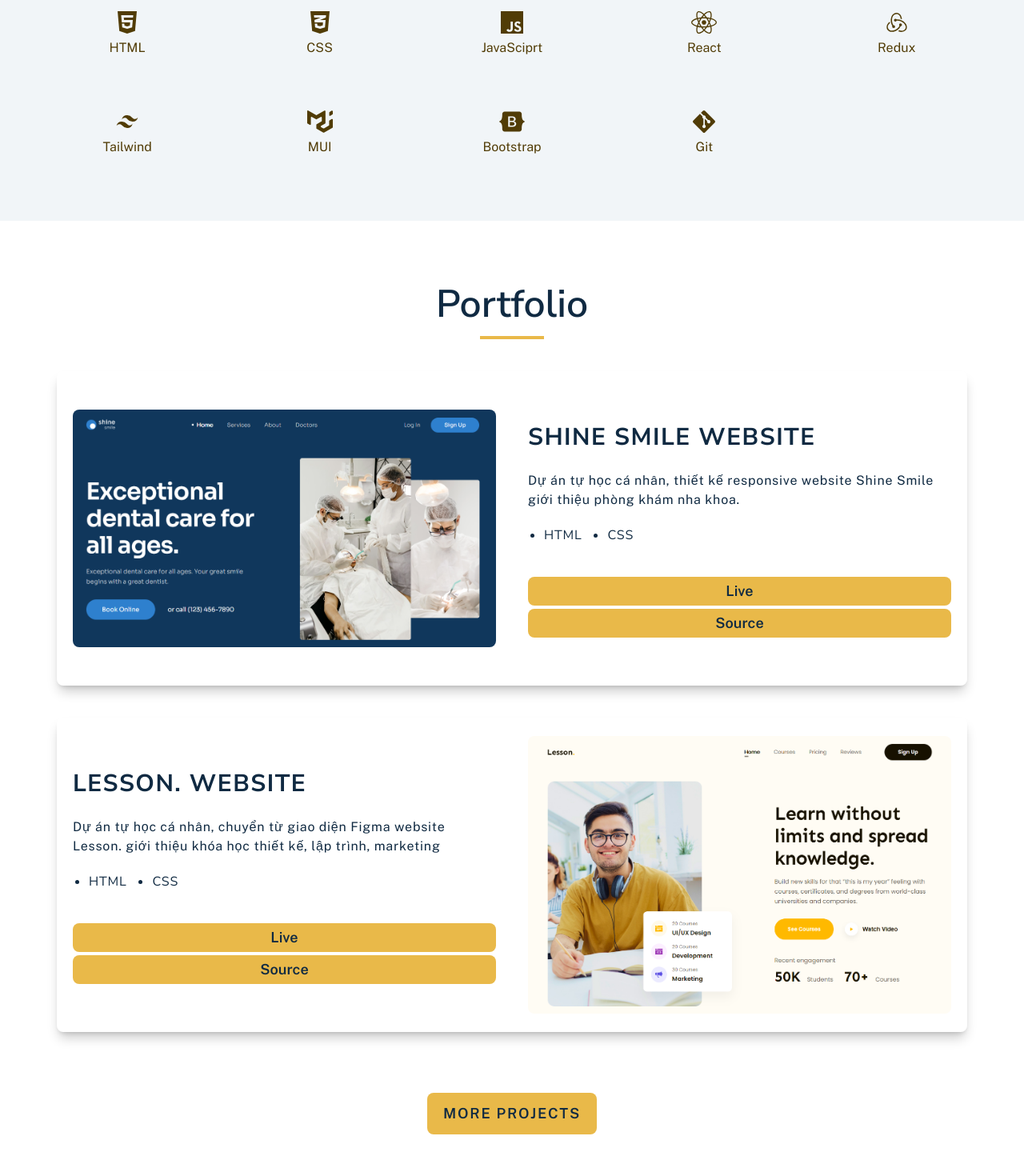
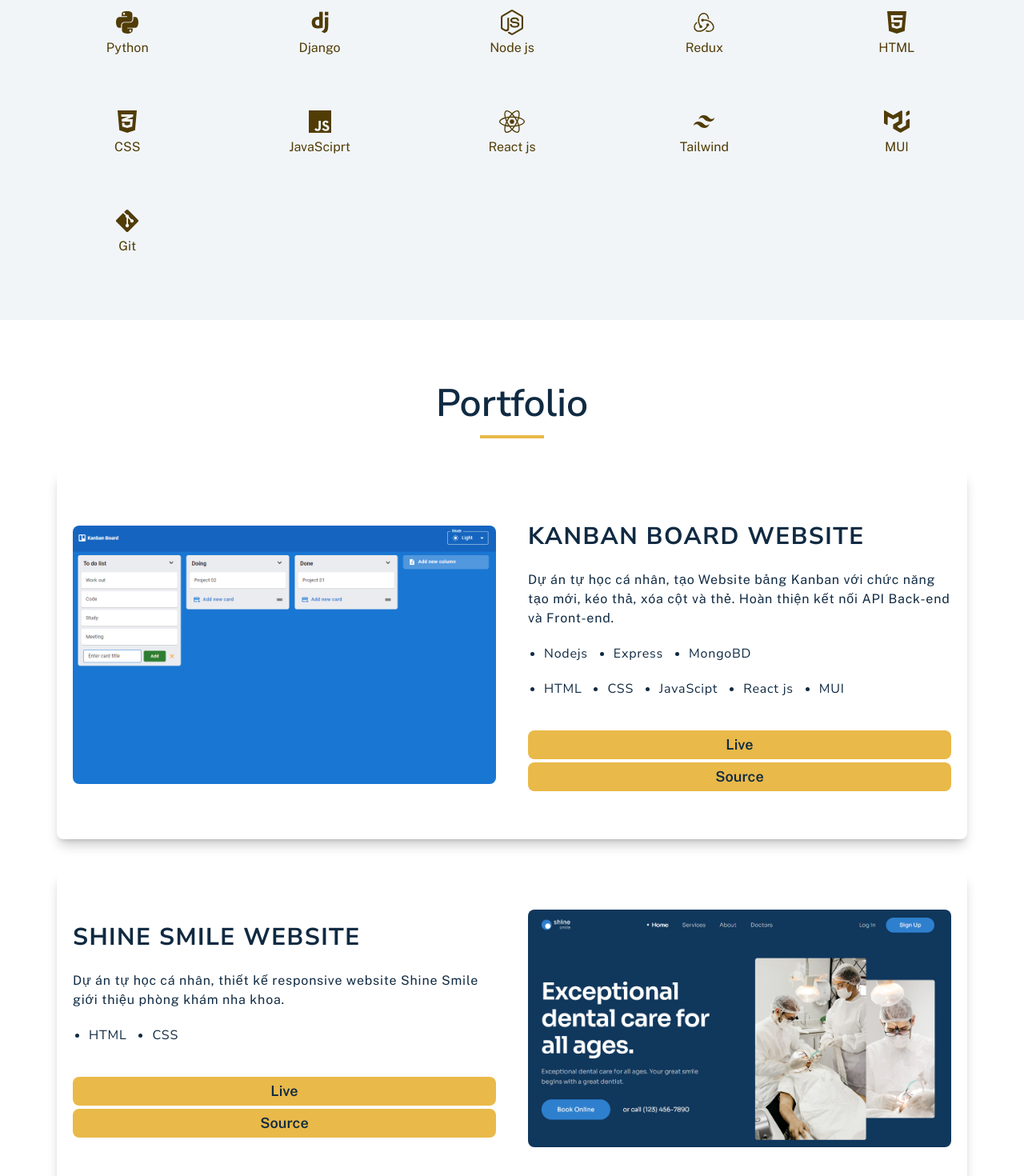
Before and after one commit to Zenin-dev/Personal-Portfolio-leHienPham, a React (Vite) app: page / in a window 1280 px wide. Shown: the part 1000-2470 px from the top of the page at 80% size. Built offline with nearby package versions, Linux system fonts and the light colour scheme.

Commit message:
add new project

```diff
--- a/src/components/About/About.jsx
+++ b/src/components/About/About.jsx
@@ -22,8 +22,8 @@ const About = () => {
               className='mt-5 text-base md:leading-relaxed md:w-4/5'>
               Đến với lập trình, tôi tìm thấy niềm đam mê khi được tập trung sâu
               vào việc hoàn thành những dự án. Vì vậy, tôi đã quyết định tự học
-              để trở thành một lập trình viên. Hiện tại, tôi có thể lập trình
-              Front End và đang tìm kiếm công việc thực tập đầu tiên.
+              để trở thành một lập trình viên. Hiện tại, tôi đang tìm kiếm công
+              việc thực tập đầu tiên.
             </p>
             <button className='btn'>
               <a href='#portfolio'>PORTFOLIO</a>
--- a/src/components/Portfolio/Portfolio.jsx
+++ b/src/components/Portfolio/Portfolio.jsx
@@ -1,5 +1,5 @@
-import projectImg1 from '/src/assets/img/project-Shine-Smile.png'
-import projectImg2 from '/src/assets/img/project-Lesson.png'
+import projectImg1 from '/src/assets/img/project-Kanban-Board.png'
+import projectImg2 from '/src/assets/img/project-Shine-Smile.png'
 const Portfolio = () => {
   return (
     <section id='portfolio' className='dark:bg-dark-white'>
@@ -9,9 +9,56 @@ const Portfolio = () => {
           <div className='section-heading-underline'></div>
         </div>
         {/* <!-- project 1 --> */}
-        <div className='project-item'>
+        <div className='project-item '>
           <div className='project-media'>
-            <img className='project__img' src={projectImg1} alt='Shine Smile' />
+            <img className='project__img' src={projectImg1} alt='Kan Board' />
+          </div>
+          <div className='project-content'>
+            <h3 className='project__title'>
+              <a
+                href='https://zenin-dev.github.io/Responsive-web-design__Dental-clinic--Shine-Smile/'
+                className='section-content__title project__title'
+                target='_blank'>
+                KANBAN BOARD WEBSITE
+              </a>
+            </h3>
+            <p className='project__desc'>
+              Dự án tự học cá nhân, tạo Website bảng Kanban với chức năng tạo
+              mới, kéo thả, xóa cột và thẻ. Hoàn thiện kết nối API Back-end và
+              Front-end.
+            </p>
+            <ul className='project__tags back-end'>
+              <li>Nodejs</li>
+              <li>Express</li>
+              <li>MongoBD</li>
+            </ul>
+            <ul className='project__tags front-end'>
+              <li>HTML</li>
+              <li>CSS</li>
+              <li>JavaScipt</li>
+              <li>React js</li>
+              <li>MUI</li>
+            </ul>
+            <div className='project__links'>
+              <a
+                className='btn'
+                href='https://kanban-board-zeninphamdev.vercel.app/'
+                target='_blank'>
+                Live
+              </a>
+              <a
+                className='btn md:mt-1'
+                href='https://github.com/ZeninPhamDev/Kanban-Board'
+                target='_blank'>
+                Source
+              </a>
+            </div>
+          </div>
+        </div>
+        {/* <!-- project 2 --> */}
+        <div className='project-item project-item-even'>
+          <div className='project-media'>
+            <img className='project__img' src={projectImg2} alt='Shine Smile' />
           </div>
           <div className='project-content'>
             <h3 className='project__title'>
@@ -46,44 +93,7 @@ const Portfolio = () => {
             </div>
           </div>
         </div>
-        {/* <!-- project 2 --> */}
-        <div className='project-item project-item-even'>
-          <div className='project-media'>
-            <img className='project__img' src={projectImg2} alt='Shine Smile' />
-          </div>
-          <div className='project-content'>
-            <h3 className='project__title'>
-              <a
-                href='https://zenin-dev.github.io/Responsive-web-design__Dental-clinic--Shine-Smile/'
-                className='section-content__title project__title'
-                target='_blank'>
-                LESSON. WEBSITE
-              </a>
-            </h3>
-            <p className='project__desc'>
-              Dự án tự học cá nhân, chuyển từ giao diện Figma website Lesson.
-              giới thiệu khóa học thiết kế, lập trình, marketing
-            </p>
-            <ul className='project__tags'>
-              <li>HTML</li>
-              <li>CSS</li>
-            </ul>
-            <div className='project__links'>
-              <a
-                className='btn'
-                href='https://zenin-dev.github.io/Responsive-web-design__Dental-clinic--Shine-Smile/'
-                target='_blank'>
-                Live
-              </a>
-              <a
-                className='btn md:mt-1'
-                href='https://github.com/Zenin-dev/Responsive-web-design__Dental-clinic--Shine-Smile'
-                target='_blank'>
-                Source
-              </a>
-            </div>
-          </div>
-        </div>
+
         {/* <!-- more btn --> */}
         <div className='flex justify-center pt-12 pb-16 rounded-lg'>
           <a
--- a/src/components/Skills/Skills.jsx
+++ b/src/components/Skills/Skills.jsx
@@ -1,3 +1,6 @@
+import { FaNodeJs } from 'react-icons/fa'
+import { BiLogoDjango } from 'react-icons/bi'
+import { FaPython } from 'react-icons/fa'
 import { FaHtml5 } from 'react-icons/fa'
 import { FaCss3Alt } from 'react-icons/fa'
 import { IoLogoJavascript } from 'react-icons/io5'
@@ -5,7 +8,6 @@ import { FaReact } from 'react-icons/fa'
 import { BiLogoRedux } from 'react-icons/bi'
 import { BiLogoTailwindCss } from 'react-icons/bi'
 import { SiMui } from 'react-icons/si'
-import { FaBootstrap } from 'react-icons/fa'
 import { FaGitAlt } from 'react-icons/fa'
 const Skills = () => {
   return (
@@ -18,59 +20,59 @@ const Skills = () => {
         <div
           id='skills-center'
           className='mt-10 md:mt-16 grid grid-cols-3 md:grid-cols-5 gap-10 md:gap-16 pb-10 md:pb-16'>
-          <div id='skills-item-1' className='skills-item'>
+          <div className='skills-item'>
+            <FaPython size={'32px'} />
+            <p className='skills-name'>Python</p>
+          </div>
+
+          <div className='skills-item'>
+            <BiLogoDjango size={'32px'} />
+            <p className='skills-name'>Django</p>
+          </div>
+
+          <div className='skills-item'>
+            <FaNodeJs size={'32px'} />
+            <p className='skills-name'>Node js</p>
+          </div>
+
+          <div className='skills-item'>
+            <BiLogoRedux size={'32px'} />
+            <p className='skills-name'>Redux</p>
+          </div>
+
+          <div className='skills-item'>
             <FaHtml5 size={'32px'} />
-            <p id='skills-name-1' className='skills-name'>
-              HTML
-            </p>
+            <p className='skills-name'>HTML</p>
           </div>
-          <div id='skills-item-2' className='skills-item'>
+
+          <div className='skills-item'>
             <FaCss3Alt size={'32px'} />
-            <p id='skills-name-2' className='skills-name'>
-              CSS
-            </p>
+            <p className='skills-name'>CSS</p>
           </div>
-          <div id='skills-item-3' className='skills-item'>
+
+          <div className='skills-item'>
             <IoLogoJavascript size={'32px'} />
-            <p id='skills-name-3' className='skills-name'>
-              JavaSciprt
-            </p>
+            <p className='skills-name'>JavaSciprt</p>
           </div>
-          <div id='skills-item-4' className='skills-item'>
+
+          <div className='skills-item'>
             <FaReact size={'32px'} />
-            <p id='skills-name-4' className='skills-name'>
-              React
-            </p>
+            <p className='skills-name'>React js</p>
           </div>
-          <div id='skills-item-5' className='skills-item'>
-            <BiLogoRedux size={'32px'} />
-            <p id='skills-name-5' className='skills-name'>
-              Redux
-            </p>
+
+          <div className='skills-item'>
+            <BiLogoTailwindCss size={'32px'} />
+            <p className='skills-name'>Tailwind</p>
           </div>
-          <div id='skills-item-6' className='skills-item'>
-            <BiLogoTailwindCss size={'32px'} />
-            <p id='skills-name-6' className='skills-name'>
-              Tailwind
-            </p>
+
+          <div className='skills-item'>
+            <SiMui size={'32px'} />
+            <p className='skills-name'>MUI</p>
           </div>
-          <div id='skills-item-7' className='skills-item'>
-            <SiMui size={'32px'} />
-            <p id='skills-name-7' className='skills-name'>
-              MUI
-            </p>
-          </div>
-          <div id='skills-item-8' className='skills-item'>
-            <FaBootstrap size={'32px'} />
-            <p id='skills-name-8' className='skills-name'>
-              Bootstrap
-            </p>
-          </div>
-          <div id='skills-item-9' className='skills-item'>
+
+          <div className='skills-item'>
             <FaGitAlt size={'32px'} />
-            <p id='skills-name-9' className='skills-name'>
-              Git
-            </p>
+            <p className='skills-name'>Git</p>
           </div>
         </div>
       </div>
```
Also changed, not shown: src/assets/img/project-Kanban-Board.png (added).
